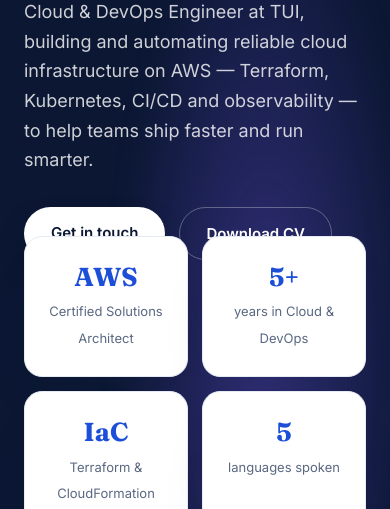
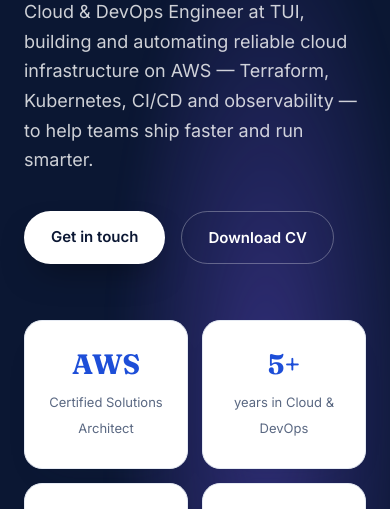
Before and after one commit to JosephThachil143/meghna, a plain HTML site: page index.html in a window 390 px wide. Shown: the part 581-1090 px from the top of the page. Drawn offline with Linux system fonts and the light colour scheme.

Commit message:
Fix hero: metrics no longer overlap buttons; clean spacing

```diff
--- a/styles.css
+++ b/styles.css
@@ -64,7 +64,7 @@ h1, h2, h3, .brand { font-family: "Fraunces", Georgia, serif; }
 .lang-sep { color: rgba(255,255,255,0.3); }
 
 /* HERO */
-.hero { position: relative; background: var(--dark); color: #fff; overflow: hidden; padding-bottom: 150px; margin-top: -66px; padding-top: 66px; }
+.hero { position: relative; background: var(--dark); color: #fff; overflow: hidden; padding-bottom: 70px; margin-top: -66px; padding-top: 66px; }
 .hero-aurora {
   position: absolute; inset: -20% -10% auto -10%; height: 120%;
   background:
@@ -74,12 +74,12 @@ h1, h2, h3, .brand { font-family: "Fraunces", Georgia, serif; }
   filter: blur(10px); animation: drift 16s ease-in-out infinite alternate;
 }
 @keyframes drift { from { transform: translate3d(0,0,0) scale(1); } to { transform: translate3d(0,-3%,0) scale(1.06); } }
-.hero-inner { position: relative; z-index: 1; display: grid; grid-template-columns: 1.1fr 0.9fr; gap: 64px; align-items: center; padding-top: 72px; padding-bottom: 56px; }
+.hero-inner { position: relative; z-index: 1; display: grid; grid-template-columns: 1.1fr 0.9fr; gap: 64px; align-items: center; padding-top: 72px; padding-bottom: 20px; }
 .eyebrow { display: inline-flex; align-items: center; gap: 10px; color: #8fb4ff; font-weight: 600; font-size: 13px; letter-spacing: 0.08em; text-transform: uppercase; margin: 0 0 22px; }
 .eyebrow::before { content: ""; width: 30px; height: 2px; background: linear-gradient(90deg, #8fb4ff, var(--accent-2)); }
 .hero h1 { font-size: clamp(44px, 7vw, 76px); line-height: 1.0; margin: 0 0 24px; font-weight: 600; letter-spacing: -0.02em; }
-.hero-sub { color: rgba(255,255,255,0.8); font-size: 18px; max-width: 46ch; margin: 0 0 32px; }
-.hero-actions { display: flex; gap: 14px; flex-wrap: wrap; }
+.hero-sub { color: rgba(255,255,255,0.8); font-size: 18px; max-width: 46ch; margin: 0 0 36px; }
+.hero-actions { display: flex; gap: 16px; flex-wrap: wrap; }
 
 .btn { display: inline-block; padding: 13px 26px; border-radius: 999px; font-weight: 600; font-size: 15px; font-family: "Inter", sans-serif; transition: transform 0.18s ease, box-shadow 0.25s ease; cursor: pointer; border: 1px solid transparent; }
 .btn:hover { transform: translateY(-2px); }
@@ -97,15 +97,12 @@ button.btn-ghost { color: #fff; }
 @keyframes spin { to { transform: rotate(360deg); } }
 .hero-photo img { position: relative; z-index: 1; width: 250px; height: 300px; object-fit: cover; object-position: top; border-radius: 20px; border: 4px solid rgba(255,255,255,0.9); box-shadow: 0 30px 60px -20px rgba(0,0,0,0.6); }
 
-/* METRICS overlapping hero bottom */
-.metrics { position: relative; z-index: 2; display: grid; grid-template-columns: repeat(4, 1fr); gap: 20px; margin: -90px auto 0; }
-.metric { background: var(--surface); border: 1px solid var(--line); border-radius: var(--radius); padding: 26px 20px; text-align: center; box-shadow: var(--shadow); transition: transform 0.2s ease; }
-.metric:hover { transform: translateY(-4px); }
-.metric-num { display: block; font-family: "Fraunces", serif; font-size: 26px; font-weight: 700; color: var(--accent); line-height: 1.1; margin-bottom: 6px; }
+/* METRICS — own calm band below hero */
+.metrics { position: relative; z-index: 2; display: grid; grid-template-columns: repeat(4, 1fr); gap: 20px; margin: 56px auto; padding: 0 24px; }
+.metric { background: var(--surface); border: 1px solid var(--line); border-radius: var(--radius); padding: 28px 20px; text-align: center; box-shadow: var(--shadow-sm); transition: transform 0.2s ease, box-shadow 0.25s ease; }
+.metric:hover { transform: translateY(-4px); box-shadow: var(--shadow); }
+.metric-num { display: block; font-family: "Fraunces", serif; font-size: 28px; font-weight: 700; color: var(--accent); line-height: 1.1; margin-bottom: 8px; }
 .metric-label { color: var(--muted); font-size: 13px; }
-
-/* breathing room after the overlapping metrics */
-#about { padding-top: 70px; }
 
 /* SECTIONS */
 .section { padding: 84px 24px; }
@@ -204,7 +201,7 @@ button.btn-ghost { color: #fff; }
   .hero-photo { order: -1; }
   .hero-photo-ring { width: 230px; height: 230px; }
   .hero-photo img { width: 210px; height: 250px; }
-  .hero { padding-bottom: 130px; }
-  .metrics { grid-template-columns: 1fr 1fr; gap: 14px; margin-top: -80px; }
+  .hero { padding-bottom: 50px; }
+  .metrics { grid-template-columns: 1fr 1fr; gap: 14px; margin: 36px auto; }
   .about-grid, .skills-grid, .cert-grid { grid-template-columns: 1fr; }
 }
```
